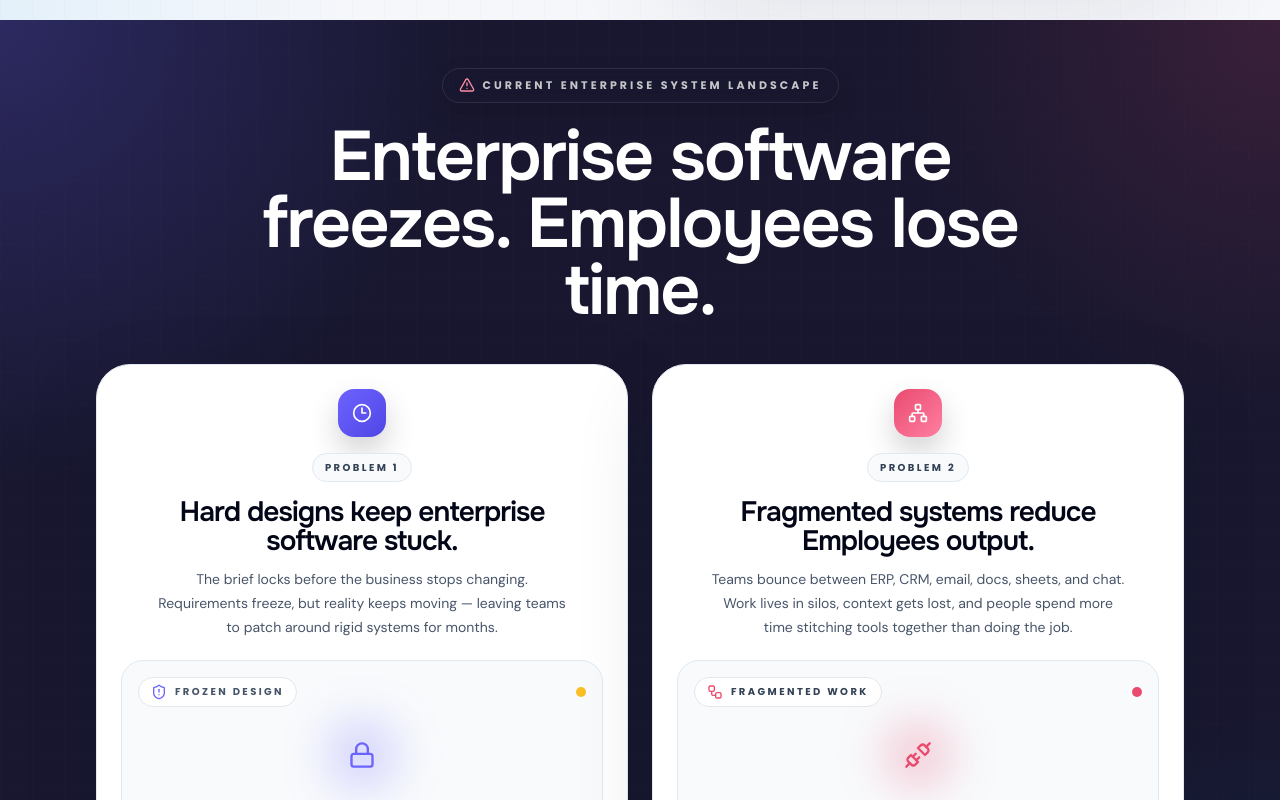
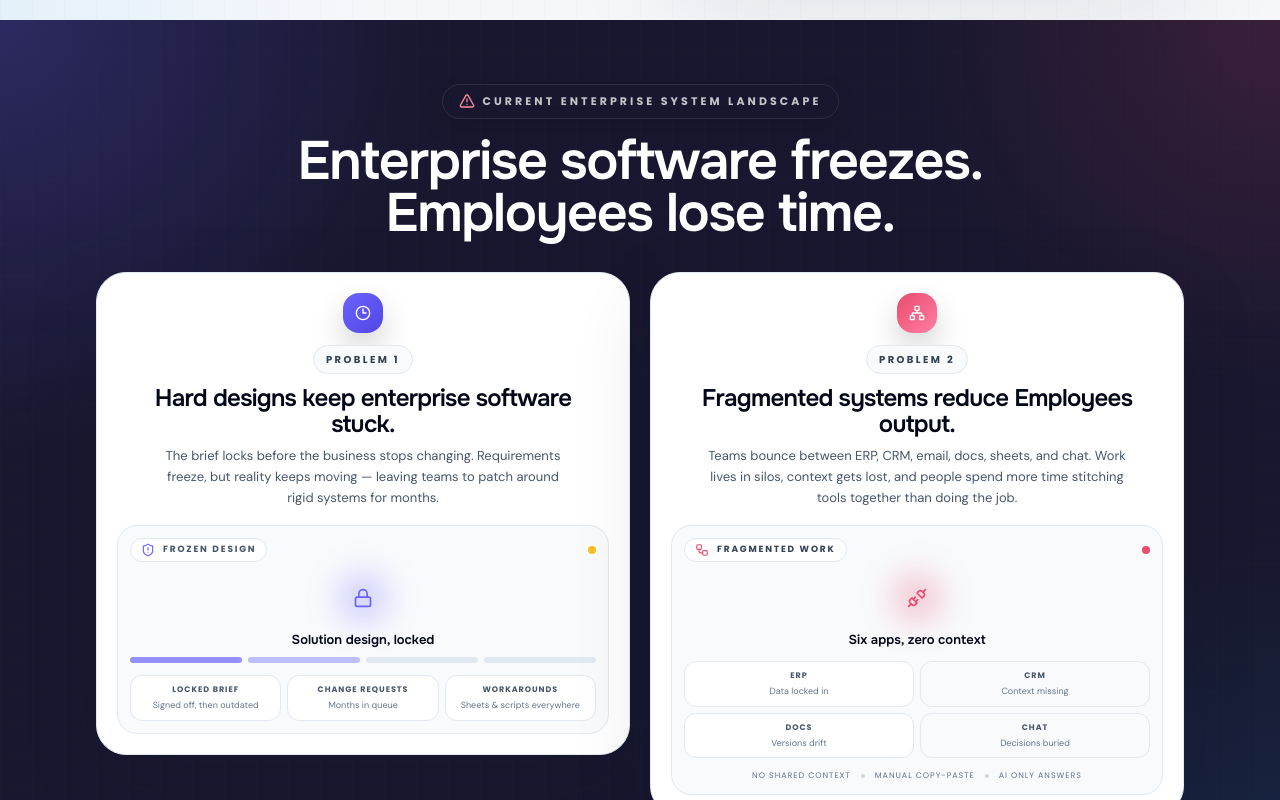
Before and after one commit to asadknow-hub/marketingwebsite, a Next.js app: page / in a window 1280 px wide. Shown: the part 780-1580 px from the top of the page. Built offline with nearby package versions, Linux system fonts and the light colour scheme; a web font is replaced by a local one.

Commit message:
Compact problem section to fit viewport height

```diff
--- a/components/templates/finance-management-landing-page-finsyc/homepage-redesign/problem.tsx
+++ b/components/templates/finance-management-landing-page-finsyc/homepage-redesign/problem.tsx
@@ -38,24 +38,24 @@ const problems: ProblemItem[] = [
 function ProblemVisual({ scene }: { scene: ProblemItem["scene"] }) {
   if (scene === "freeze") {
     return (
-      <div className="rounded-[22px] border border-slate-200 bg-slate-50 p-4">
+      <div className="rounded-[20px] border border-slate-200 bg-slate-50 p-3">
         <div className="flex items-center justify-between gap-3">
-          <div className="inline-flex items-center gap-2 rounded-full border border-slate-200 bg-white px-3 py-1.5">
-            <ShieldAlert className="h-4 w-4 text-[#6C63FF]" />
-            <span className="font-poppins text-[10px] font-bold uppercase tracking-[0.24em] text-slate-600">
+          <div className="inline-flex items-center gap-2 rounded-full border border-slate-200 bg-white px-2.5 py-1">
+            <ShieldAlert className="h-3.5 w-3.5 text-[#6C63FF]" />
+            <span className="font-poppins text-[9px] font-bold uppercase tracking-[0.2em] text-slate-600">
               frozen design
             </span>
           </div>
-          <span className="h-2.5 w-2.5 rounded-full bg-amber-400" />
+          <span className="h-2 w-2 rounded-full bg-amber-400" />
         </div>
 
-        <div className="mt-4 flex flex-col items-center">
-          <div className="relative flex h-16 w-16 items-center justify-center rounded-full bg-gradient-to-br from-[#6C63FF]/16 to-[#4F46E5]/6">
-            <div className="absolute inset-0 rounded-full bg-[#6C63FF]/30 blur-xl" />
-            <Lock className="relative h-7 w-7 text-[#6C63FF]" />
+        <div className="mt-3 flex flex-col items-center">
+          <div className="relative flex h-12 w-12 items-center justify-center rounded-full bg-gradient-to-br from-[#6C63FF]/16 to-[#4F46E5]/6">
+            <div className="absolute inset-0 rounded-full bg-[#6C63FF]/30 blur-lg" />
+            <Lock className="relative h-5 w-5 text-[#6C63FF]" />
           </div>
-          <p className="mt-3 font-onest text-[15px] font-semibold text-slate-950">Solution design, locked</p>
-          <div className="mt-3 flex w-full items-center gap-1.5">
+          <p className="mt-2 font-onest text-[13px] font-semibold text-slate-950">Solution design, locked</p>
+          <div className="mt-2 flex w-full items-center gap-1.5">
             <div className="h-1.5 flex-1 rounded-full bg-[#6C63FF]/70" />
             <div className="h-1.5 flex-1 rounded-full bg-[#6C63FF]/40" />
             <div className="h-1.5 flex-1 rounded-full bg-slate-200" />
@@ -63,15 +63,15 @@ function ProblemVisual({ scene }: { scene: ProblemItem["scene"] }) {
           </div>
         </div>
 
-        <div className="mt-4 grid grid-cols-3 gap-2">
+        <div className="mt-3 grid grid-cols-3 gap-1.5">
           {[
             { label: "Locked brief", desc: "Signed off, then outdated" },
             { label: "Change requests", desc: "Months in queue" },
             { label: "Workarounds", desc: "Sheets & scripts everywhere" },
           ].map((item) => (
-            <div key={item.label} className="rounded-[14px] border border-slate-200 bg-white px-3 py-2.5 text-center">
-              <p className="font-poppins text-[9px] font-bold uppercase tracking-[0.14em] text-slate-600">{item.label}</p>
-              <p className="mt-1 font-['DM_Sans'] text-[10px] text-slate-500">{item.desc}</p>
+            <div key={item.label} className="rounded-[12px] border border-slate-200 bg-white px-2 py-2 text-center">
+              <p className="font-poppins text-[8px] font-bold uppercase tracking-[0.12em] text-slate-600">{item.label}</p>
+              <p className="mt-1 font-['DM_Sans'] text-[9px] leading-[1.3] text-slate-500">{item.desc}</p>
             </div>
           ))}
         </div>
@@ -80,26 +80,26 @@ function ProblemVisual({ scene }: { scene: ProblemItem["scene"] }) {
   }
 
   return (
-    <div className="rounded-[22px] border border-slate-200 bg-slate-50 p-4">
+    <div className="rounded-[20px] border border-slate-200 bg-slate-50 p-3">
       <div className="flex items-center justify-between gap-3">
-        <div className="inline-flex items-center gap-2 rounded-full border border-slate-200 bg-white px-3 py-1.5">
-          <Workflow className="h-4 w-4 text-[#E94B6F]" />
-          <span className="font-poppins text-[10px] font-bold uppercase tracking-[0.24em] text-slate-700">
+        <div className="inline-flex items-center gap-2 rounded-full border border-slate-200 bg-white px-2.5 py-1">
+          <Workflow className="h-3.5 w-3.5 text-[#E94B6F]" />
+          <span className="font-poppins text-[9px] font-bold uppercase tracking-[0.2em] text-slate-700">
             fragmented work
           </span>
         </div>
-        <span className="h-2.5 w-2.5 rounded-full bg-[#E94B6F]" />
+        <span className="h-2 w-2 rounded-full bg-[#E94B6F]" />
       </div>
 
-      <div className="mt-4 flex flex-col items-center">
-        <div className="relative flex h-16 w-16 items-center justify-center rounded-full bg-gradient-to-br from-[#E94B6F]/16 to-[#FF7FA2]/6">
-          <div className="absolute inset-0 rounded-full bg-[#E94B6F]/30 blur-xl" />
-          <Unplug className="relative h-7 w-7 text-[#E94B6F]" />
+      <div className="mt-3 flex flex-col items-center">
+        <div className="relative flex h-12 w-12 items-center justify-center rounded-full bg-gradient-to-br from-[#E94B6F]/16 to-[#FF7FA2]/6">
+          <div className="absolute inset-0 rounded-full bg-[#E94B6F]/30 blur-lg" />
+          <Unplug className="relative h-5 w-5 text-[#E94B6F]" />
         </div>
-        <p className="mt-3 font-onest text-[15px] font-semibold text-slate-950">Six apps, zero context</p>
+        <p className="mt-2 font-onest text-[13px] font-semibold text-slate-950">Six apps, zero context</p>
       </div>
 
-      <div className="mt-4 grid grid-cols-2 gap-2">
+      <div className="mt-3 grid grid-cols-2 gap-1.5">
         {[
           { name: "ERP", pain: "Data locked in" },
           { name: "CRM", pain: "Context missing" },
@@ -109,22 +109,22 @@ function ProblemVisual({ scene }: { scene: ProblemItem["scene"] }) {
           <div
             key={item.name}
             className={
-              "rounded-[14px] border border-slate-200 px-3 py-2.5 text-center " +
+              "rounded-[12px] border border-slate-200 px-2 py-2 text-center " +
               (index % 2 === 0 ? "bg-white" : "bg-slate-50")
             }
           >
-            <p className="font-poppins text-[9px] font-bold uppercase tracking-[0.14em] text-slate-600">{item.name}</p>
-            <p className="mt-1 font-['DM_Sans'] text-[10px] text-slate-500">{item.pain}</p>
+            <p className="font-poppins text-[8px] font-bold uppercase tracking-[0.12em] text-slate-600">{item.name}</p>
+            <p className="mt-1 font-['DM_Sans'] text-[9px] leading-[1.3] text-slate-500">{item.pain}</p>
           </div>
         ))}
       </div>
 
-      <div className="mt-4 flex flex-wrap items-center justify-center gap-x-3 gap-y-1.5 text-center">
-        <span className="font-poppins text-[9px] uppercase tracking-[0.14em] text-slate-500">No shared context</span>
+      <div className="mt-3 flex flex-wrap items-center justify-center gap-x-2.5 gap-y-1 text-center">
+        <span className="font-poppins text-[8px] uppercase tracking-[0.12em] text-slate-500">No shared context</span>
         <span className="h-1 w-1 rounded-full bg-slate-300" />
-        <span className="font-poppins text-[9px] uppercase tracking-[0.14em] text-slate-500">Manual copy-paste</span>
+        <span className="font-poppins text-[8px] uppercase tracking-[0.12em] text-slate-500">Manual copy-paste</span>
         <span className="h-1 w-1 rounded-full bg-slate-300" />
-        <span className="font-poppins text-[9px] uppercase tracking-[0.14em] text-slate-500">AI only answers</span>
+        <span className="font-poppins text-[8px] uppercase tracking-[0.12em] text-slate-500">AI only answers</span>
       </div>
     </div>
   );
@@ -137,34 +137,34 @@ function ProblemPanel({ item }: { item: ProblemItem }) {
   return (
     <article
       className={
-        "flex h-full flex-col items-center rounded-[34px] p-5 text-center sm:p-6 " +
+        "flex h-full flex-col items-center rounded-[30px] p-4 text-center sm:p-5 " +
         (isDark
           ? "border border-white/10 bg-white/8 shadow-[0_24px_80px_rgba(0,0,0,0.20)] backdrop-blur-xl"
           : "border border-slate-200 bg-white shadow-[0_24px_80px_rgba(15,23,42,0.12)]")
       }
     >
-      <div className={"flex h-12 w-12 shrink-0 items-center justify-center rounded-2xl text-white shadow-[0_14px_30px_rgba(0,0,0,0.18)] " + item.accent}>
-        <Icon className="h-5 w-5" />
+      <div className={"flex h-10 w-10 shrink-0 items-center justify-center rounded-2xl text-white shadow-[0_14px_30px_rgba(0,0,0,0.18)] " + item.accent}>
+        <Icon className="h-4 w-4" />
       </div>
 
       <div
         className={
-          "mt-4 inline-flex items-center gap-2 rounded-full px-3 py-1.5 font-poppins text-[10px] font-bold uppercase tracking-[0.24em] " +
+          "mt-3 inline-flex items-center gap-2 rounded-full px-3 py-1.5 font-poppins text-[10px] font-bold uppercase tracking-[0.24em] " +
           (isDark ? "border border-white/10 bg-white/8 text-white/72" : "border border-slate-200 bg-slate-50 text-slate-700")
         }
       >
         <span>{item.label}</span>
       </div>
 
-      <h3 className={"mt-4 max-w-[440px] font-onest text-[24px] font-semibold leading-[1.04] tracking-[-0.9px] sm:text-[28px] " + (isDark ? "text-white" : "text-slate-950")}>
+      <h3 className={"mt-3 max-w-[440px] font-onest text-[21px] font-semibold leading-[1.08] tracking-[-0.7px] sm:text-[24px] " + (isDark ? "text-white" : "text-slate-950")}>
         {item.title}
       </h3>
 
-      <p className={"mt-3 max-w-[420px] font-['DM_Sans'] text-[14px] leading-[1.7] " + (isDark ? "text-white/72" : "text-slate-600")}>
+      <p className={"mt-2 max-w-[420px] font-['DM_Sans'] text-[13px] leading-[1.6] " + (isDark ? "text-white/72" : "text-slate-600")}>
         {item.summary}
       </p>
 
-      <div className="mt-5 w-full">
+      <div className="mt-4 w-full">
         <ProblemVisual scene={item.scene} />
       </div>
     </article>
@@ -173,7 +173,7 @@ function ProblemPanel({ item }: { item: ProblemItem }) {
 
 export default function ProblemRedesign() {
   return (
-    <section id="problem" className="relative w-full overflow-hidden bg-[#18172F] py-16 sm:py-20 lg:min-h-[100svh] lg:py-12">
+    <section id="problem" className="relative w-full overflow-hidden bg-[#18172F] py-14 sm:py-16 lg:py-16">
       <div className="pointer-events-none absolute inset-0">
         <div className="absolute inset-0 bg-[radial-gradient(circle_at_top_left,rgba(108,99,255,0.24),transparent_28%),radial-gradient(circle_at_top_right,rgba(233,75,111,0.16),transparent_24%),radial-gradient(circle_at_bottom_right,rgba(14,165,233,0.10),transparent_22%)]" />
         <div className="absolute inset-0 bg-[linear-gradient(rgba(255,255,255,0.035)_1px,transparent_1px),linear-gradient(90deg,rgba(255,255,255,0.035)_1px,transparent_1px)] bg-[size:32px_32px] opacity-25" />
@@ -202,13 +202,13 @@ export default function ProblemRedesign() {
               whileInView={{ opacity: 1, y: 0 }}
               viewport={{ once: true }}
               transition={{ duration: 0.55, delay: 0.05, ease: "easeOut" as const }}
-              className="mt-5 font-onest text-[40px] font-semibold leading-[0.96] tracking-[-1.8px] text-white sm:text-[58px] lg:text-[70px]"
+              className="mt-4 font-onest text-[36px] font-semibold leading-[0.98] tracking-[-1.4px] text-white sm:text-[48px] lg:text-[54px]"
             >
               Enterprise software freezes. Employees lose time.
             </motion.h2>
           </div>
 
-          <div className="mt-10 grid gap-6 lg:grid-cols-2 lg:items-start">
+          <div className="mt-8 grid gap-5 lg:grid-cols-2 lg:items-start">
             {problems.map((item, index) => (
               <motion.div
                 key={item.label}
```
